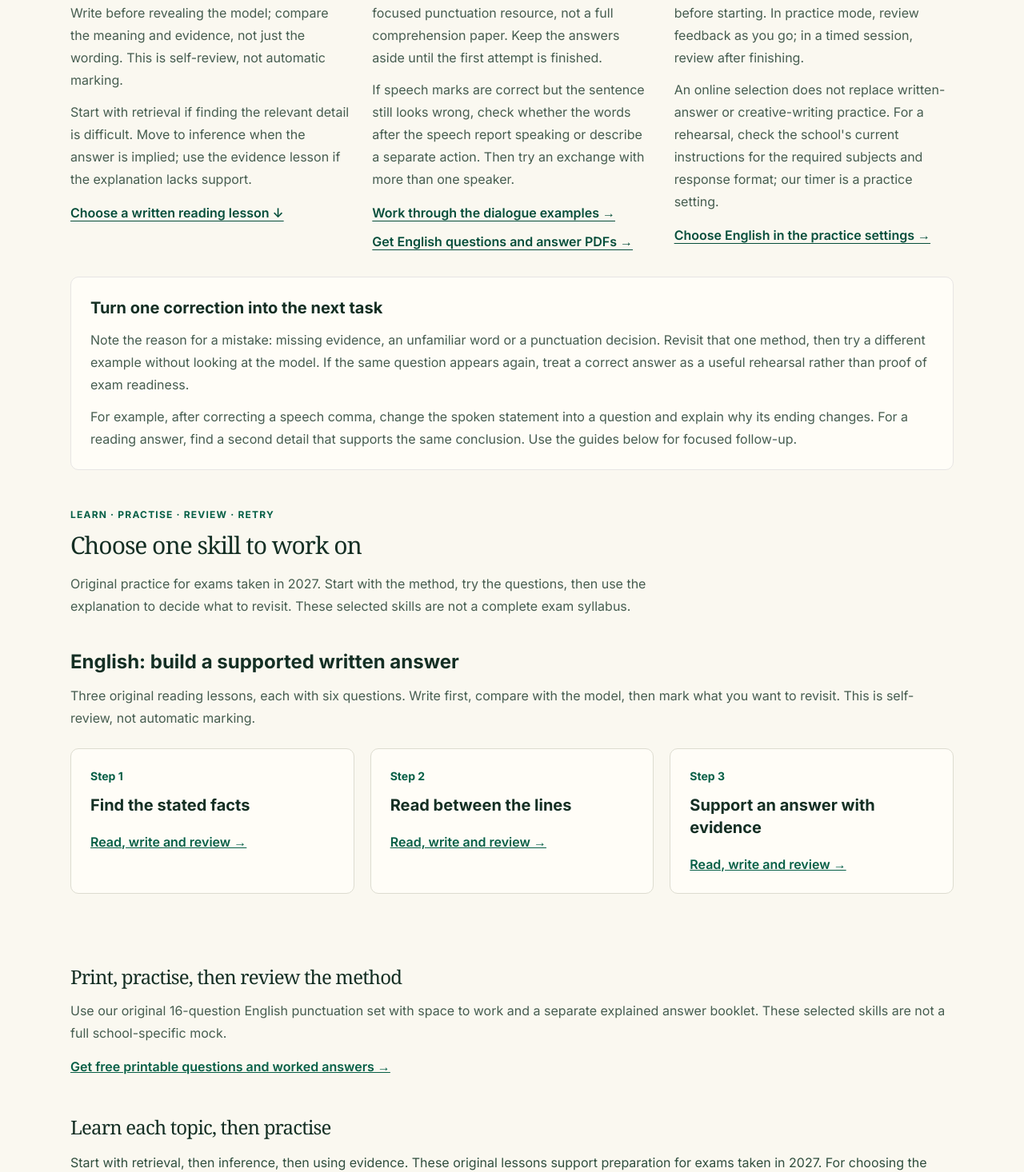
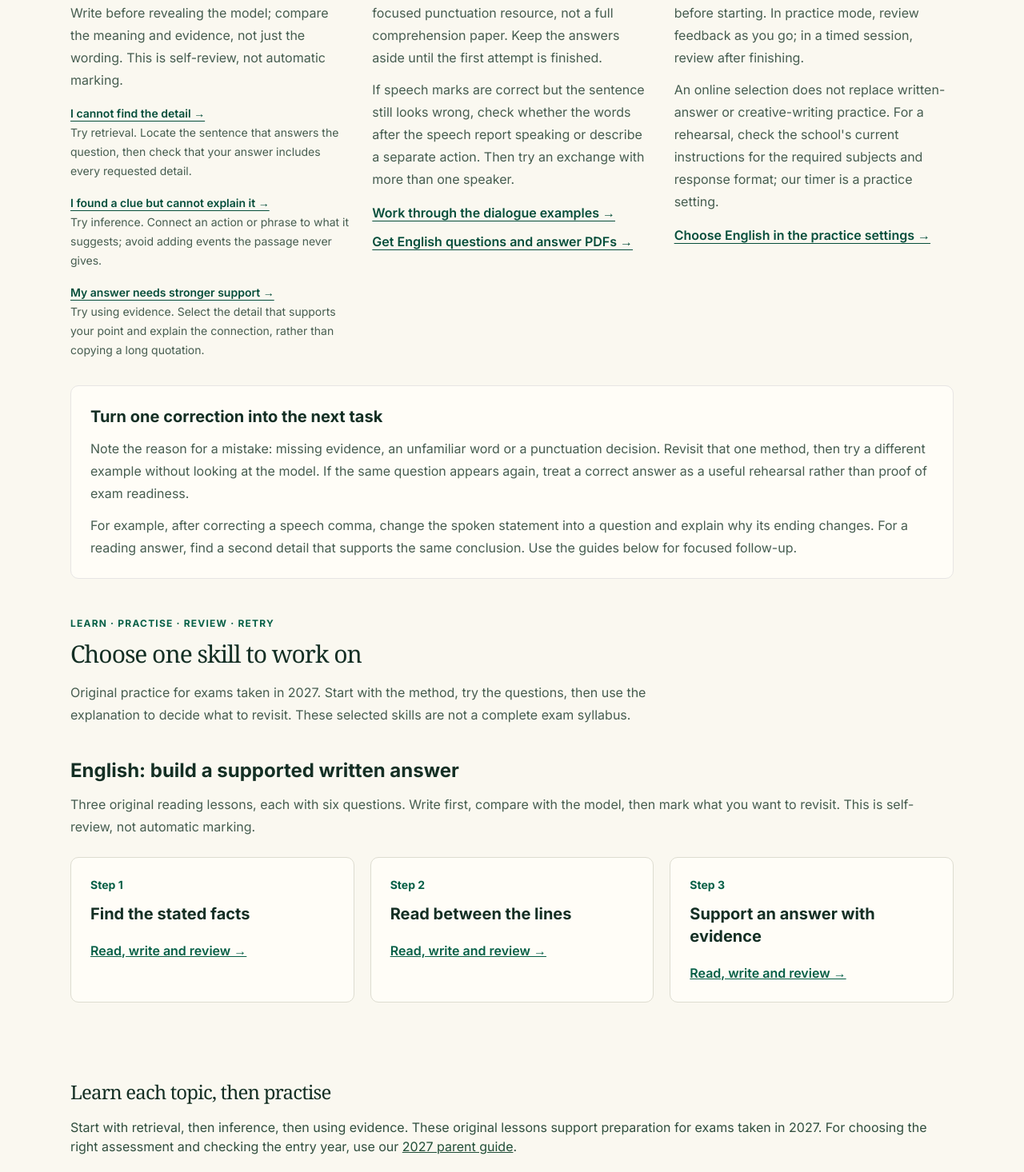
Before and after one commit to vimldn/11plus6, a Next.js app: page /subjects/english in a window 1280 px wide. Shown: the part 1644-3110 px from the top of the page at 80% size. Built offline with nearby package versions, Linux system fonts and the light colour scheme.

Commit message:
Guide English paper visitors to existing reading practice

```diff
--- a/app/subjects/[subject]/page.tsx
+++ b/app/subjects/[subject]/page.tsx
@@ -62,7 +62,7 @@ export default function SubjectPage({ params }: Props) {
         {subject.slug === 'non-verbal-reasoning' && <VisualPracticeLibrary />}
         {subject.slug === 'verbal-reasoning' && <VerbalPracticeLibrary />}
         {(subject.slug === 'maths' || subject.slug === 'english') && <PracticeJourneys subject={subject.slug} />}
-        {(subject.slug === 'maths' || subject.slug === 'english') && <section className="mx-auto max-w-6xl px-6 pt-10" aria-label="Printable practice"><h2 className="text-2xl font-bold">Print, practise, then review the method</h2><p className="mt-3 leading-7 text-slate-600">Use our original {subject.slug === 'maths' ? '20-question maths foundations' : '16-question English punctuation'} set with space to work and a separate explained answer booklet. These selected skills are not a full school-specific mock.</p><Link href="/papers" className="mt-4 inline-block font-semibold text-emerald-800 underline">Get free printable questions and worked answers →</Link></section>}
+        {subject.slug === 'maths' && <section className="mx-auto max-w-6xl px-6 pt-10" aria-label="Printable practice"><h2 className="text-2xl font-bold">Print, practise, then review the method</h2><p className="mt-3 leading-7 text-slate-600">Use our original 20-question maths foundations set with space to work and a separate explained answer booklet. These selected skills are not a full school-specific mock.</p><Link href="/papers" className="mt-4 inline-block font-semibold text-emerald-800 underline">Get free printable questions and worked answers →</Link></section>}
 
         {subject.slug === 'maths' && <section className="mx-auto max-w-6xl px-6 pt-8"><h2 className="text-2xl font-bold">Try the maths practice pilot</h2><p className="mt-3">A balanced 30-question paper drawn from 120 checked questions, with answers and explanations after completion. Original practice for exams taken in 2027, not an official school paper.</p><Link className="mt-3 inline-block font-semibold text-indigo-700 underline" href="/quiz?paper=maths-pilot">Start the 30-question maths pilot</Link></section>}
 
--- a/components/EnglishResourceChooser.tsx
+++ b/components/EnglishResourceChooser.tsx
@@ -10,8 +10,11 @@ export function EnglishResourceChooser() {
       <article className="border-t border-stone-200 pt-5">
         <h3 className="text-xl font-bold">Explain an answer about a passage</h3>
         <p className="mt-3 leading-7 text-slate-600">Use a reading lesson when an answer needs to be written in your own words. Each lesson has an original passage and six questions. Write before revealing the model; compare the meaning and evidence, not just the wording. This is self-review, not automatic marking.</p>
-        <p className="mt-3 leading-7 text-slate-600">Start with retrieval if finding the relevant detail is difficult. Move to inference when the answer is implied; use the evidence lesson if the explanation lacks support.</p>
-        <Link href="#topic-practice" className="mt-4 inline-block font-semibold text-emerald-900 underline underline-offset-4">Choose a written reading lesson ↓</Link>
+        <ul className="mt-4 space-y-4 text-sm leading-6 text-slate-600">
+          <li><Link href="/subjects/english/comprehension-retrieval#practice" className="font-semibold text-emerald-900 underline underline-offset-4">I cannot find the detail →</Link><p>Try retrieval. Locate the sentence that answers the question, then check that your answer includes every requested detail.</p></li>
+          <li><Link href="/subjects/english/comprehension-inference#practice" className="font-semibold text-emerald-900 underline underline-offset-4">I found a clue but cannot explain it →</Link><p>Try inference. Connect an action or phrase to what it suggests; avoid adding events the passage never gives.</p></li>
+          <li><Link href="/subjects/english/using-evidence#practice" className="font-semibold text-emerald-900 underline underline-offset-4">My answer needs stronger support →</Link><p>Try using evidence. Select the detail that supports your point and explain the connection, rather than copying a long quotation.</p></li>
+        </ul>
       </article>
       <article className="border-t border-stone-200 pt-5">
         <h3 className="text-xl font-bold">Edit punctuation on paper</h3>
--- a/components/PracticeResourceCatalogue.tsx
+++ b/components/PracticeResourceCatalogue.tsx
@@ -55,6 +55,15 @@ export function PracticeResourceCatalogue() {
                 <details className="mt-4 border-t border-stone-200 pt-4"><summary className="cursor-pointer font-semibold text-emerald-900">Show the worked answer</summary><VisualWorked question={visualExample} /><p className="mt-3 leading-7">{visualExample.explanation}</p></details>
               </div> : <div className="mt-4"><p className="leading-7">{paper.sample}</p><details className="mt-4 border-t border-stone-200 pt-4"><summary className="cursor-pointer font-semibold text-emerald-900">Show the worked answer</summary><p className="mt-3 font-semibold">{paper.answer}</p><p className="mt-2 leading-7">{paper.explanation}</p></details></div>}
             </details>
+            {paper.id === 'english' && <div className="mt-6 rounded-xl border border-emerald-900/15 bg-stone-50 p-4">
+              <h4 className="font-bold text-slate-900">Looking for reading comprehension?</h4>
+              <p className="mt-2 text-sm leading-6 text-slate-600">The PDF above practises punctuation. For reading comprehension, choose an original passage below, write your answers, then reveal the model answers and explanations. Each lesson has six questions for self-review; written responses are not automatically marked.</p>
+              <ul className="mt-3 space-y-2 text-sm text-slate-600">
+                <li><Link href="/subjects/english/comprehension-retrieval#practice" className="font-semibold text-emerald-900 underline underline-offset-4">Retrieval: find a stated detail →</Link></li>
+                <li><Link href="/subjects/english/comprehension-inference#practice" className="font-semibold text-emerald-900 underline underline-offset-4">Inference: explain what the clues suggest →</Link></li>
+                <li><Link href="/subjects/english/using-evidence#practice" className="font-semibold text-emerald-900 underline underline-offset-4">Evidence: support an answer with the passage →</Link></li>
+              </ul>
+            </div>}
             <div className="mt-6 border-t border-stone-200 pt-5">
               <h4 className="font-bold text-slate-900">Work on a missed skill</h4>
               <p className="mt-2 text-sm leading-6 text-slate-600">Choose the method that matches your mistake, then try the guide’s questions before returning to this booklet.</p>
```
Also changed, not shown: 4 other files (tests, documents, lock files or other folders).
